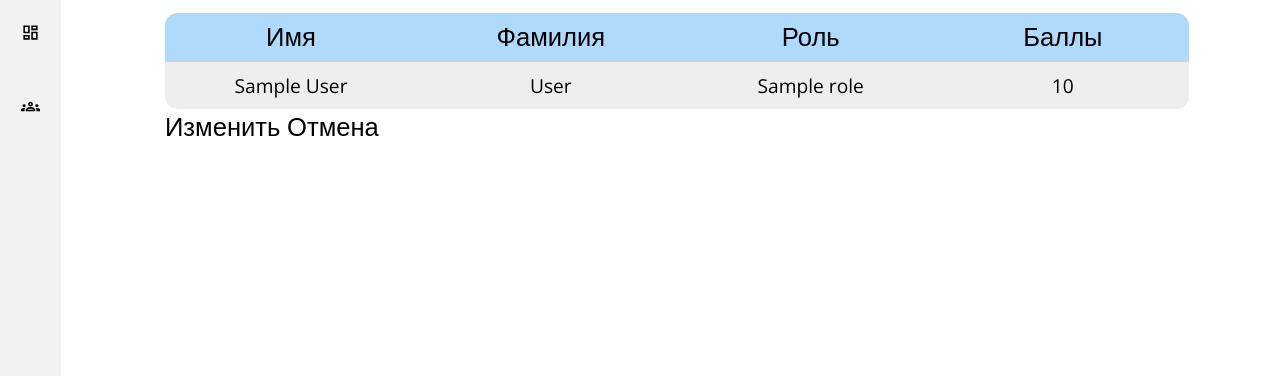
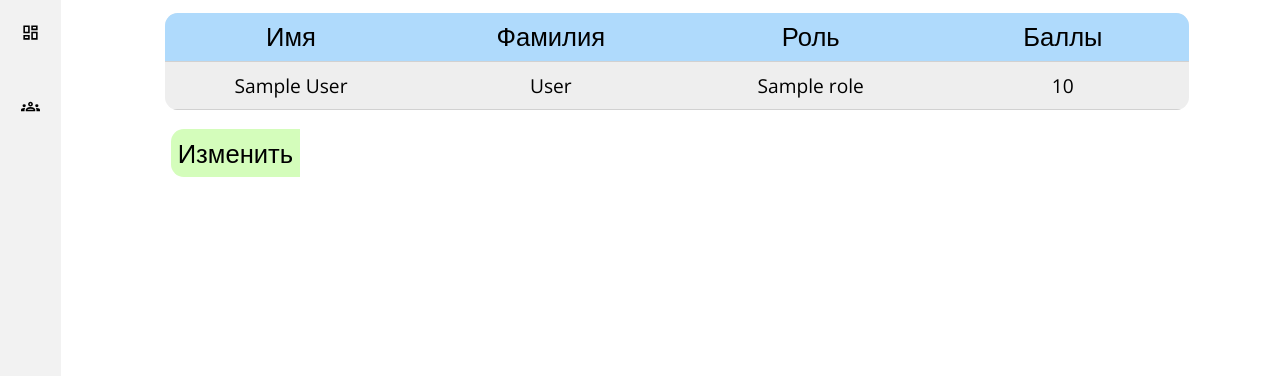
Before and after one commit to AndrewBroke/saikt-classes, a Django app: page /classes/1/ in a window 1280 px wide. Shown: the part 60-436 px from the top of the page. Run offline with Django 4.2, Linux system fonts and the light colour scheme; tables that the repository leaves empty hold one stand-in row (values such as "Sample post").

Commit message:
finaly work xp_added

```diff
--- a/saikt_classes/classes/static/classes/css/group.css
+++ b/saikt_classes/classes/static/classes/css/group.css
@@ -56,3 +56,37 @@ input[type=number] {
 .input-show {
     display: none;
 }
+
+#control_panel {
+    display: flex;
+    align-items: flex-start;
+    margin-top: 1vw;
+    padding: 0.5vw;
+}
+
+#control_panel button {
+    padding: 0.5vw;
+}
+
+#submitBtns {
+    display: flex;
+    background-color: #c3e5ff;
+}
+
+.target_flex {
+    display: flex;
+}
+
+.target {
+    display: none;
+}
+
+#openBtn {
+    border-radius: 1vw 0 0 1vw;
+    background-color: #d4fdbb;
+}
+
+#closeBtn {
+    background-color: #ffc5c5;
+    border-radius: 0 1vw 1vw 0;
+}
--- a/saikt_classes/classes/static/classes/js/index.js
+++ /dev/null
@@ -1 +0,0 @@
-console.log("hello world")
--- a/saikt_classes/classes/templates/classes/group.html
+++ b/saikt_classes/classes/templates/classes/group.html
@@ -24,14 +24,24 @@
                 <td>{{ student.surname }}</td>
                 <td>{% if student.role %}{{ student.role }}{% else %}Нет{% endif %}</td>
                 <td>{{ student.xp_score }}</td>
-                <td class='controls-course input-show' id="lesson"><input id="lesson-input" type="number" name='lesson' value='10' min='0' max='10'></td>
-                <td class='controls-course input-show' id="bonus"><input id="bonus-input" type="number" name='bonus' value='0' min='-10' max='10'></td>
+                <td class='controls-course input-show'><input class="lesson-input" type="number" name='lesson' value='10' min='0' max='10'></td>
+                <td class='controls-course input-show'><input class="bonus-input" type="number" name='bonus' value='0' min='-10' max='10'></td>
             </tr>
+
+            <input type="hidden" class="xp_value" name="{{ student.pk }}">
+
             {% endfor %}
         </table>
-
-        <button type="button" id="openBtn">Изменить</button>
-        <button type="button" id="closeBtn">Отмена</button>
+        <div id="control_panel">
+            <button type="button" id="openBtn">Изменить</button>
+            <div id="specialBtns" class="target">
+                <div id="submitBtns">
+                    <button type="submit" id="lessonBtn">Провести занятие</button>
+                    <button type="submit" id="bonusBtn">Добавить бонусы</button>
+                </div>
+                <button type="button" id="closeBtn">Отмена</button>
+            </div>
+        </div>
     </form>
 </div>
 {% endblock content %}
--- a/saikt_classes/classes/views.py
+++ b/saikt_classes/classes/views.py
@@ -32,6 +32,11 @@ def group(request, course_id):
 
     students = Student.objects.filter(course_id = course_id)
 
+    if request.method == "POST":
+        for student in students:
+            xp_value = request.POST.get(str(student.pk))
+            student.xp_score = student.xp_score + int(xp_value)
+            student.save()
 
 
     context = {
```
Also changed, not shown: saikt_classes/classes/static/classes/js/group.js (+43 -9 lines).
